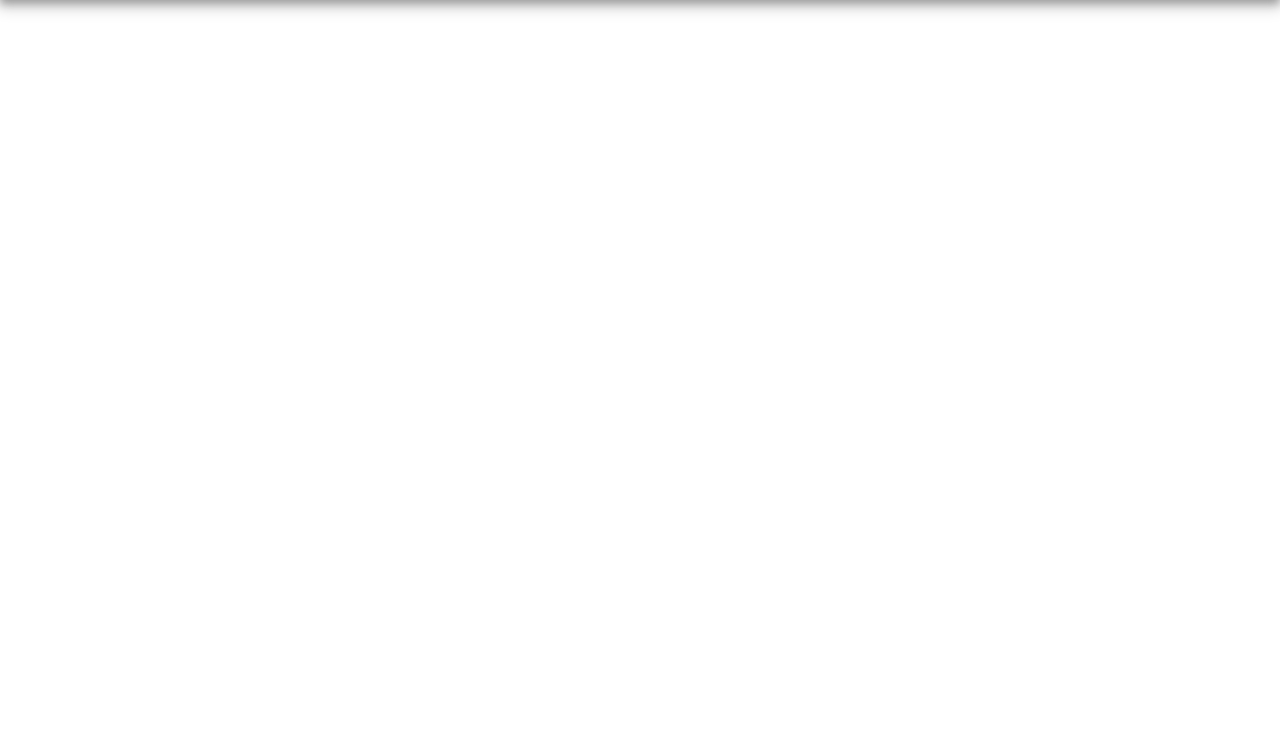
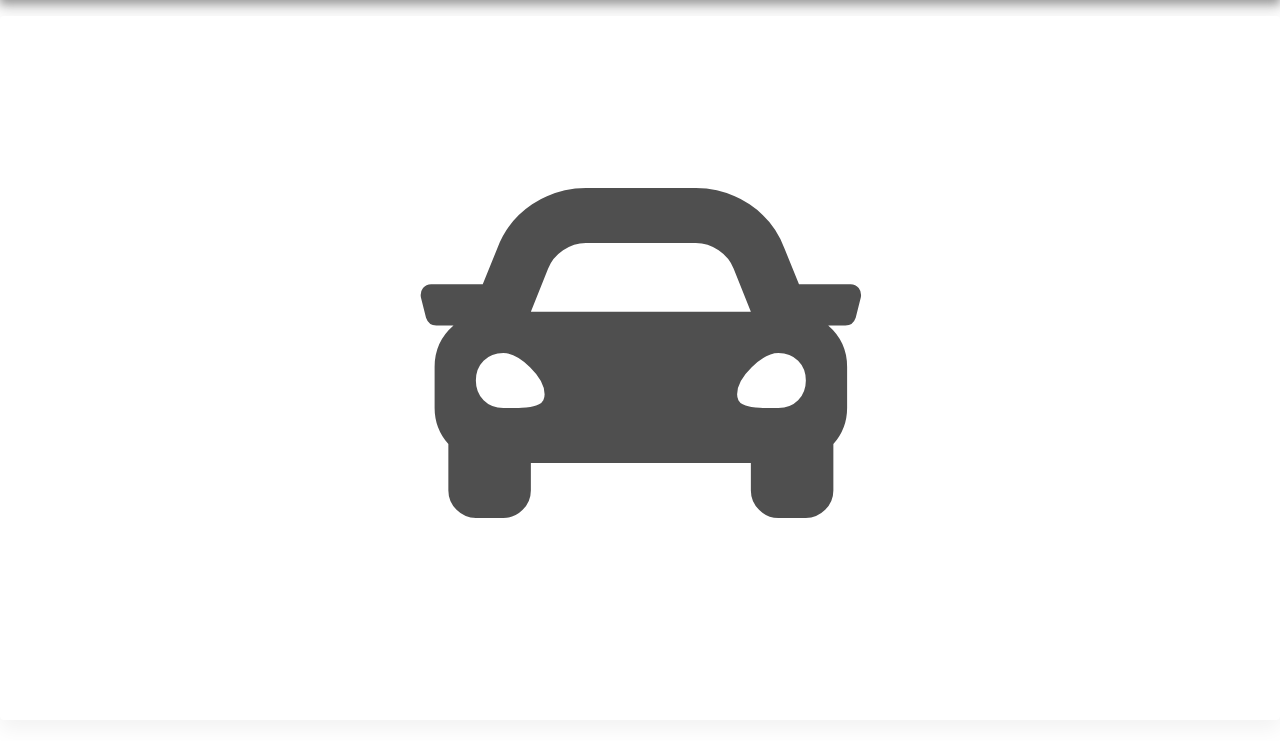
Before and after one commit to ruszkipista/cims03-my-car, a Python web app: template templates/index.html in a window 1280 px wide. Shown: the part 59-800 px from the top of the page. Run offline with Jinja, Linux system fonts and the light colour scheme; the template is opened without the code that fills it, so the values that code supplies are empty.

Commit message:
add hero image to Home

```diff
--- a/static/css/style.css
+++ b/static/css/style.css
@@ -0,0 +1,4 @@
+.hero {
+    font-size: 55vh;
+    margin: 0 auto;
+}
--- a/templates/index.html
+++ b/templates/index.html
@@ -51,6 +51,13 @@
     </table>
   </div>
 </div>
+
+{% else %}
+<div class="row m-0 p-0">
+  <div class="card col-12 my-3">
+    <p class="hero"><i class="fas fa-car"></i></p>
+  </div>
+</div>
 {% endif %}
 </div>
 {% endblock %}
```
